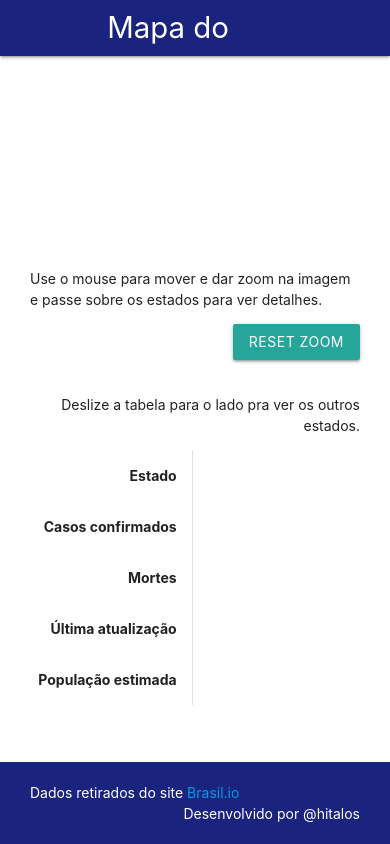
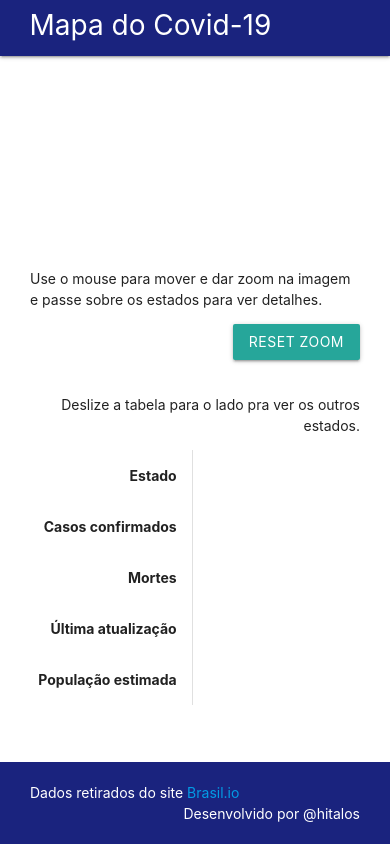
Before and after one commit to hitalos/covid19, a website: page index.html in a window 390 px wide. Drawn offline with nearby package versions, Linux system fonts and the light colour scheme; no server answers.

Commit message:
Change title format to fit on small screens

```diff
--- a/assets/css/app.css
+++ b/assets/css/app.css
@@ -8,6 +8,10 @@ body {
 }
 main {
 	flex: 1;
+}
+h1 {
+	font-size: 2em;
+	margin: 10px;
 }
 path {
 	fill: #f0f0f0;
--- a/index.html
+++ b/index.html
@@ -11,7 +11,7 @@
 <body>
 	<nav class="indigo darken-4" role="navigation">
 		<div class="container nav-wrapper">
-			<a class="brand-logo" href="/">Mapa do Covid-19<span class="hide-on-med-and-down"> no Brasil</span></a>
+			<h1><a href="/">Mapa do Covid-19<span class="hide-on-med-and-down"> no Brasil</span></a></h1>
 		</div>
 	</nav>
 	<main>
```
Also changed, not shown: estados.html (+1 -1 lines).
